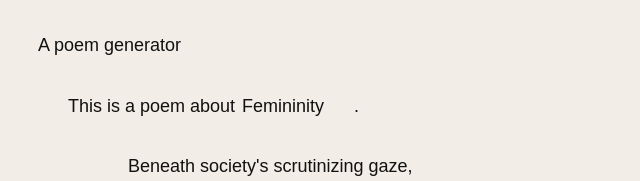
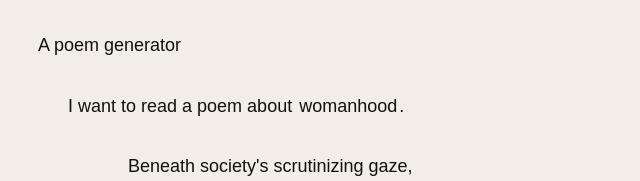
Before and after one commit to natalievanwijnen/AI-powered-generator, a plain HTML site: page index.html in a window 1280 px wide. Shown: the top 181 px of the page, without its empty margins (0-640 px from the left). Drawn offline with Linux system fonts and the light colour scheme; a web font is replaced by a local one.

Commit message:
Changed form placeholder and styling to fit.

```diff
--- a/index.html
+++ b/index.html
@@ -13,12 +13,12 @@
     <main>
       <form id="search">
         <p>
-          This is a poem about
+          I want to read a poem about
           <input
             type="text"
             id="generatePoem"
             autocomplete="off"
-            placeholder="Femininity"
+            placeholder="womanhood"
             oninput="handleInput(event)"
             onkeydown="handleInput(event)"
             required
--- a/src/style.css
+++ b/src/style.css
@@ -29,7 +29,7 @@ input {
   border: none;
   font-family: "chandler-42-regular", sans-serif;
   font-size: 18px;
-  width: 110px;
+  width: 98px;
 }
 
 input:focus {
```
